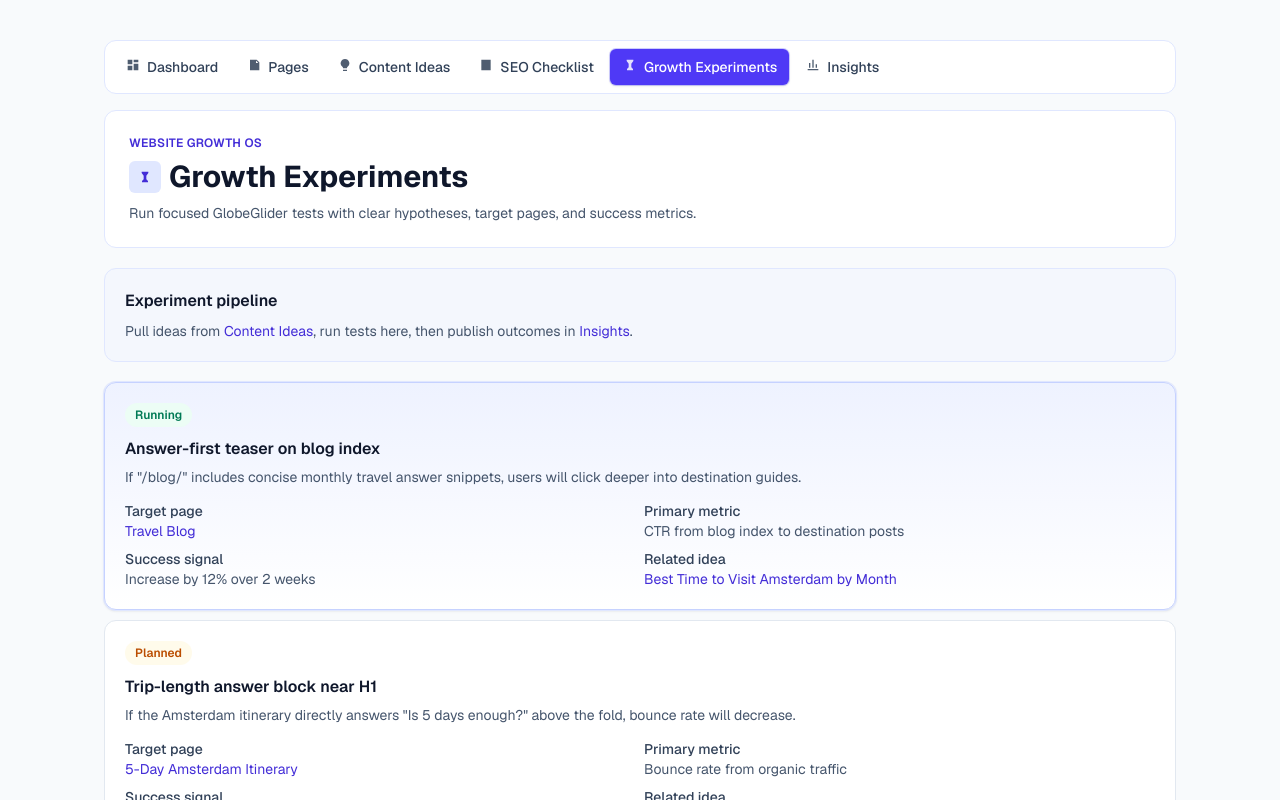
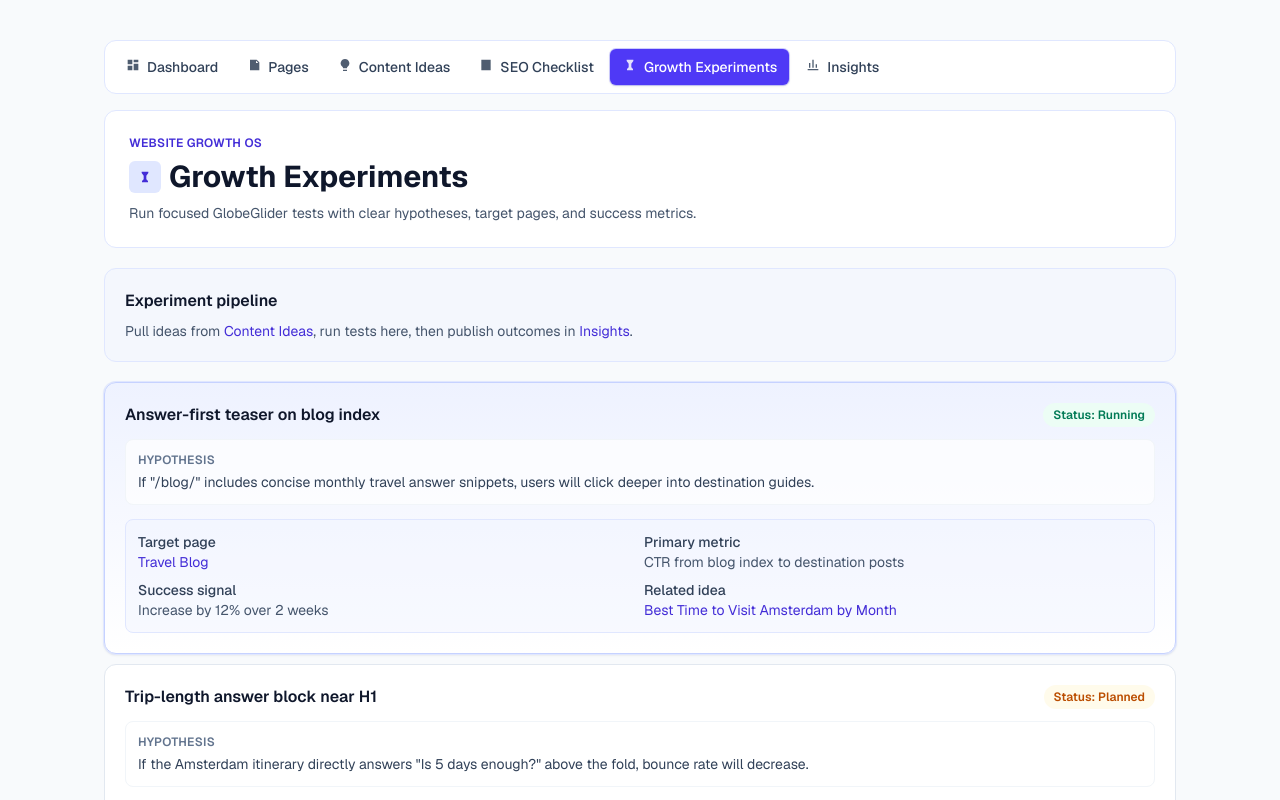
Before and after one commit to nmrtsnh/PageAction, a Next.js app: page /growth-experiments in a window 1280 px wide. Shown: the top 800 px of the page. Built offline with nearby package versions, Linux system fonts and the light colour scheme.

Commit message:
Refine growth experiments card layout

```diff
--- a/src/app/growth-experiments/page.tsx
+++ b/src/app/growth-experiments/page.tsx
@@ -44,6 +44,8 @@ export default function GrowthExperimentsRoute() {
     "rounded-xl border border-indigo-200 bg-gradient-to-b from-indigo-50 to-white p-5 shadow-sm ring-1 ring-indigo-100 transition hover:border-indigo-300";
   const standardCardClass =
     "rounded-xl border border-slate-200 bg-white p-5 transition hover:border-indigo-200 hover:bg-indigo-50/30";
+  const trackerMetaClass =
+    "mt-3.5 grid gap-2 rounded-lg border border-indigo-100 bg-indigo-50/40 p-3 text-sm sm:grid-cols-2";
 
   return (
     <main className="min-h-screen bg-slate-50 text-slate-900">
@@ -88,7 +90,8 @@ export default function GrowthExperimentsRoute() {
               key={experiment.name}
               className={experiment.status === "Running" ? featuredCardClass : standardCardClass}
             >
-              <div className="flex items-center gap-2">
+              <div className="flex flex-wrap items-center justify-between gap-2">
+                <h2 className="font-semibold text-slate-900">{experiment.name}</h2>
                 <span
                   className={`rounded-full px-2.5 py-1 text-xs font-semibold ${
                     experiment.status === "Running"
@@ -98,12 +101,16 @@ export default function GrowthExperimentsRoute() {
                         : "bg-slate-100 text-slate-700"
                   }`}
                 >
-                  {experiment.status}
+                  Status: {experiment.status}
                 </span>
               </div>
-              <h2 className="mt-2.5 font-semibold text-slate-900">{experiment.name}</h2>
-              <p className="mt-1.5 text-sm text-slate-600">{experiment.hypothesis}</p>
-              <dl className="mt-3.5 grid gap-2 text-sm sm:grid-cols-2">
+              <div className="mt-3 rounded-lg border border-slate-100 bg-white/70 p-3">
+                <p className="text-xs font-semibold uppercase tracking-wide text-slate-500">
+                  Hypothesis
+                </p>
+                <p className="mt-1 text-sm text-slate-700">{experiment.hypothesis}</p>
+              </div>
+              <dl className={trackerMetaClass}>
                 <div>
                   <dt className="font-medium text-slate-700">Target page</dt>
                   <dd className="text-slate-600">
```
